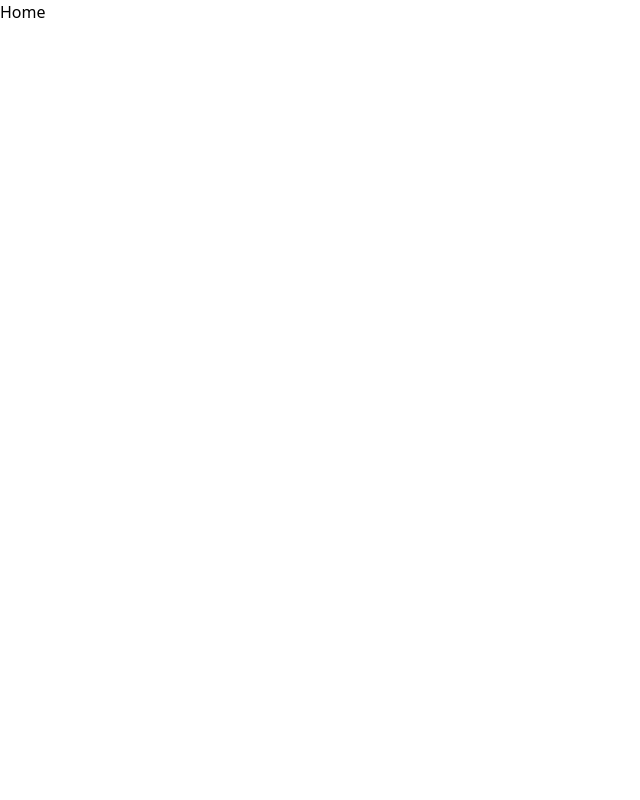
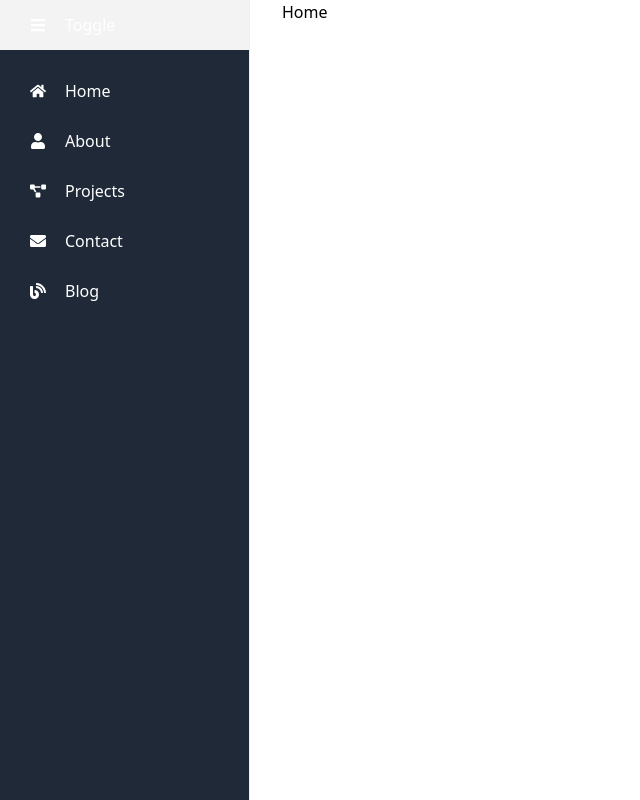
Before and after one commit to Xorcist15/portfolio, a React (Create React App) app in the folder youssef/: page / in a window 1280 px wide. Shown: the whole page, without its empty margins (0-640 px from the left). Built offline with nearby package versions, Linux system fonts and the light colour scheme.

Commit message:
sidebar works fine

```diff
--- a/youssef/package.json
+++ b/youssef/package.json
@@ -9,6 +9,8 @@
     "@testing-library/user-event": "^13.5.0",
     "react": "^19.1.0",
     "react-dom": "^19.1.0",
+    "react-icons": "^5.5.0",
+    "react-pro-sidebar": "^1.1.0",
     "react-router-dom": "^7.5.0",
     "react-scripts": "5.0.1",
     "web-vitals": "^2.1.4"
--- a/youssef/src/App.js
+++ b/youssef/src/App.js
@@ -1,15 +1,17 @@
-import React from 'react';
-import { Routes, Route } from 'react-router-dom'; // Import Routes and Route
-import Home from './pages/Home';
-import About from './pages/About';
-import Blog from './pages/Blog';
-import Projects from './pages/Projects';
-import Contact from './pages/Contact';
 import './App.css';
+import { BrowserRouter as Router, Routes, Route } from "react-router-dom";
+import SidebarMenu from "./components/Sidebar";
+import Home from "./pages/Home";
+import About from "./pages/About";
+import Projects from "./pages/Projects";
+import Contact from "./pages/Contact";
+import Blog from "./pages/Blog";
 
 function App() {
   return (
-    <div className="App">
+      <div className="flex">
+        <SidebarMenu />
+        <div className="flex-1">
           <Routes>
             <Route path="/" element={<Home />} />
             <Route path="/about" element={<About />} />
@@ -18,6 +20,7 @@ function App() {
             <Route path="/blog" element={<Blog />} />
           </Routes>
         </div>
+      </div>
   );
 }
 
--- /dev/null
+++ b/youssef/src/components/ContactForm.jsx
@@ -0,0 +1,22 @@
+// src/components/ContactForm.jsx
+const ContactForm = () => {
+  return (
+    <form className="space-y-4">
+      <div>
+        <label>Name</label>
+        <input type="text" className="w-full p-2 border rounded" />
+      </div>
+      <div>
+        <label>Email</label>
+        <input type="email" className="w-full p-2 border rounded" />
+      </div>
+      <div>
+        <label>Message</label>
+        <textarea className="w-full p-2 border rounded"></textarea>
+      </div>
+      <button type="submit" className="w-full py-2 bg-blue-500 text-white rounded">Send Message</button>
+    </form>
+  );
+};
+
+export default ContactForm;
--- /dev/null
+++ b/youssef/src/components/Footer.jsx
@@ -0,0 +1,13 @@
+// src/components/Footer.jsx
+import React from 'react';
+
+const Footer = () => {
+  return (
+    <footer className="bg-gray-800 text-white p-4 text-center">
+      <p>&copy; 2025 Your Name</p>
+      <p>Follow me on social media</p>
+    </footer>
+  );
+};
+
+export default Footer;
--- /dev/null
+++ b/youssef/src/components/Hero.jsx
@@ -0,0 +1,12 @@
+// src/components/Hero.jsx
+const Hero = () => {
+  return (
+    <section className="bg-blue-500 text-white p-12 text-center">
+      <h1 className="text-4xl font-bold">Hi, I'm [Your Name]</h1>
+      <p className="mt-4">I'm a passionate web developer</p>
+      <button className="mt-6 px-6 py-2 bg-white text-blue-500">Contact Me</button>
+    </section>
+  );
+};
+
+export default Hero;
--- /dev/null
+++ b/youssef/src/components/ProjectCard.jsx
@@ -0,0 +1,12 @@
+// src/components/ProjectCard.jsx
+const ProjectCard = ({ title, description, link }) => {
+  return (
+    <div className="border p-4 rounded-lg">
+      <h2 className="text-xl font-semibold">{title}</h2>
+      <p>{description}</p>
+      <a href={link} target="_blank" rel="noopener noreferrer" className="text-blue-500">View Project</a>
+    </div>
+  );
+};
+
+export default ProjectCard;
--- /dev/null
+++ b/youssef/src/components/Sidebar.jsx
@@ -0,0 +1,57 @@
+import React, { useState } from "react";
+import { Sidebar, Menu, MenuItem } from "react-pro-sidebar";
+import { Link } from "react-router-dom";
+import {
+  FaHome,
+  FaUser,
+  FaProjectDiagram,
+  FaEnvelope,
+  FaBlog,
+  FaBars,
+} from "react-icons/fa";
+
+const SidebarMenu = () => {
+  const [collapsed, setCollapsed] = useState(false);
+
+  return (
+    <div className="h-screen flex">
+      <Sidebar
+        collapsed={collapsed}
+        backgroundColor="#1f2937" // Tailwind's gray-800
+        className="!text-white"
+      >
+        <Menu>
+          <MenuItem
+            icon={<FaBars />}
+            onClick={() => setCollapsed(!collapsed)}
+            className="!mb-4"
+          >
+            {!collapsed && "Toggle"}
+          </MenuItem>
+
+          <MenuItem icon={<FaHome />} component={<Link to="/" />}>
+            Home
+          </MenuItem>
+          <MenuItem icon={<FaUser />} component={<Link to="/about" />}>
+            About
+          </MenuItem>
+          <MenuItem icon={<FaProjectDiagram />} component={<Link to="/projects" />}>
+            Projects
+          </MenuItem>
+          <MenuItem icon={<FaEnvelope />} component={<Link to="/contact" />}>
+            Contact
+          </MenuItem>
+          <MenuItem icon={<FaBlog />} component={<Link to="/blog" />}>
+            Blog
+          </MenuItem>
+        </Menu>
+      </Sidebar>
+
+      <div className="flex-1 p-4 overflow-auto">
+        {/* Page content will be rendered here */}
+      </div>
+    </div>
+  );
+};
+
+export default SidebarMenu;
--- /dev/null
+++ b/youssef/src/components/Skills.jsx
@@ -0,0 +1,9 @@
+import React from 'react'
+
+const Skills = () => {
+  return (
+    <div>Skills</div>
+  )
+}
+
+export default Skills
--- a/youssef/src/pages/About.jsx
+++ b/youssef/src/pages/About.jsx
@@ -2,7 +2,7 @@ import React from 'react'
 
 const About = () => {
   return (
-    <div>About</div>
+    <div>About </div>
   )
 }
 
```
Also changed, not shown: 2 other files (tests, documents, lock files or other folders). Lines whose indentation alone changed are shown as unchanged.
